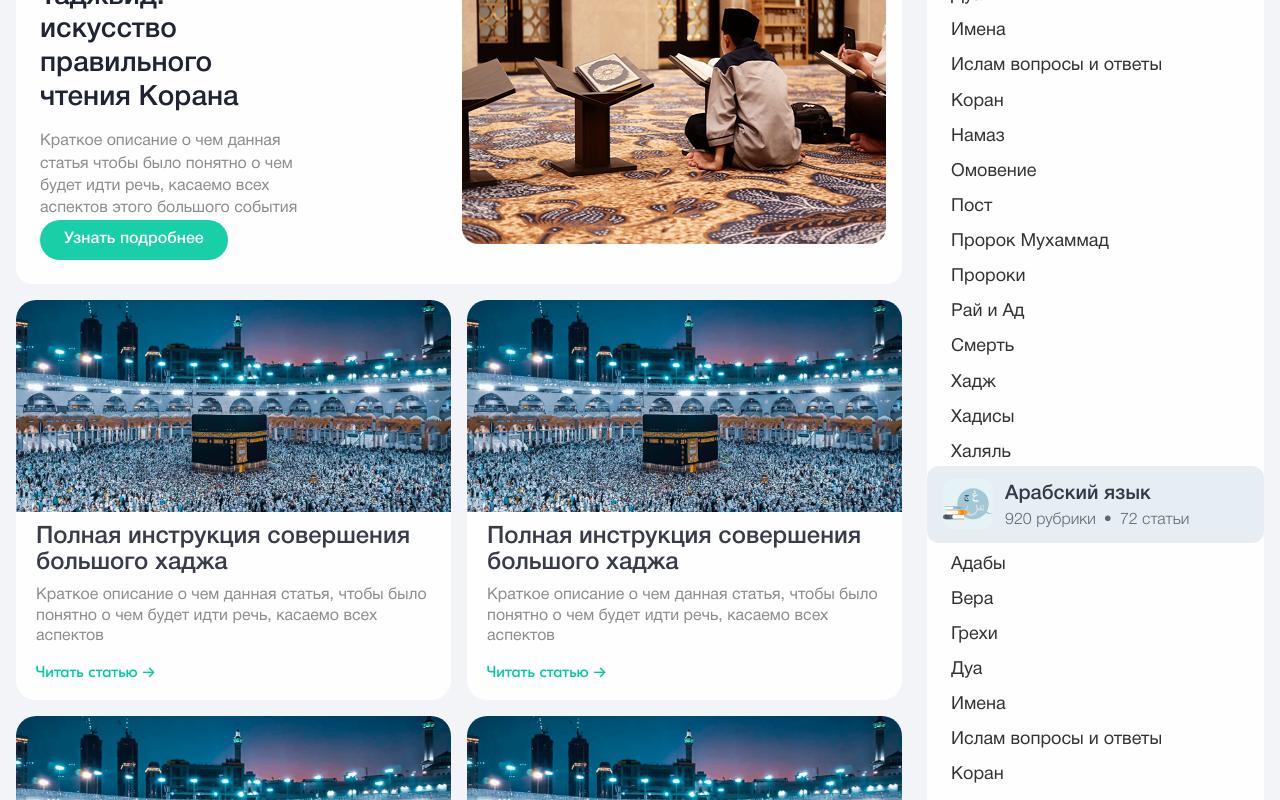
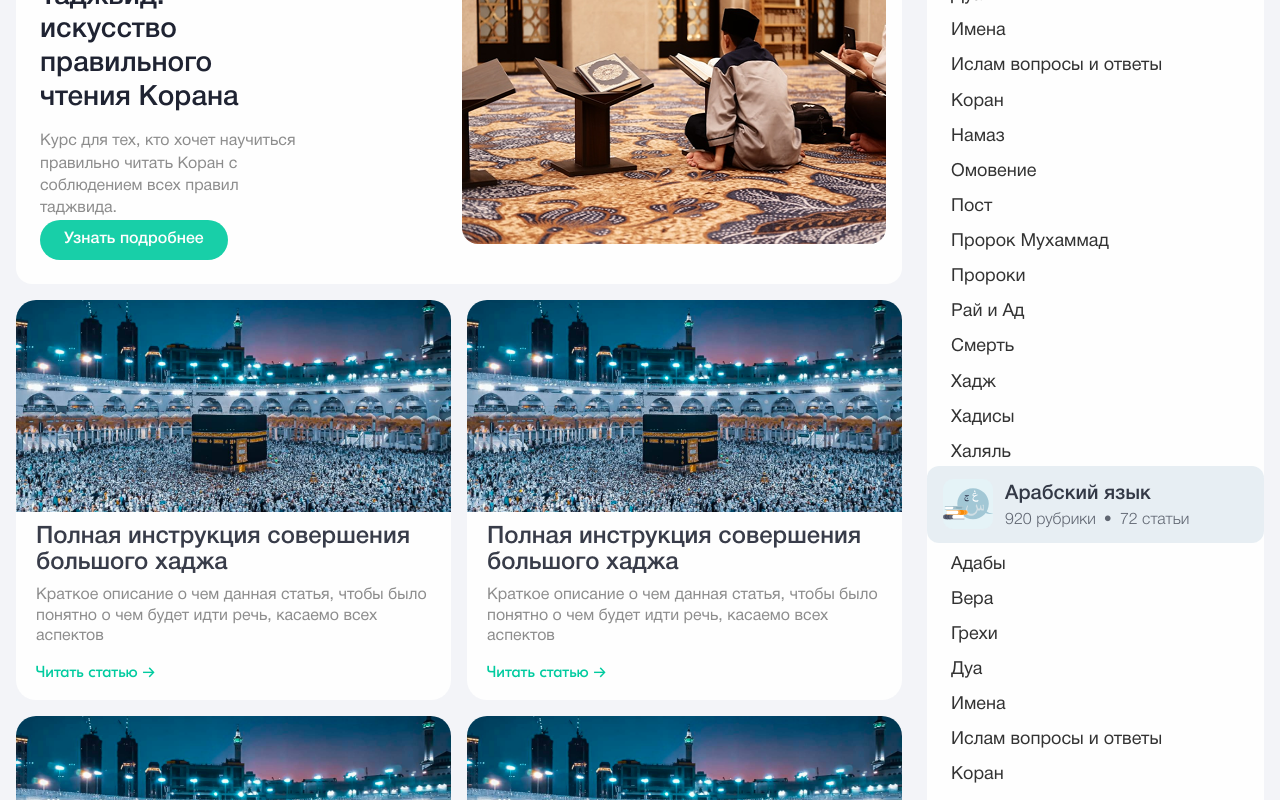
Before and after one commit to Nuruddin999/medina_landing, a Next.js app: page / in a window 1280 px wide. Shown: the part 1880-2680 px from the top of the page. Built offline with nearby package versions, Linux system fonts and the light colour scheme.

Commit message:
change title

```diff
--- a/src/app/page.tsx
+++ b/src/app/page.tsx
@@ -24,7 +24,7 @@ export default function Home() {
                                    text={'Краткое описание о чем данная статья чтобы было понятно о чем будет идти речь, касаемо всех аспектов этого большого события'}/>
                     {itemsTest.map((item, index) => index === 6 || (((index - 6) % 7) === 0) ? <div>
                         <GridBanner title={'Таджвид: искусство правильного чтения Корана'}
-                                    text={'Краткое описание о чем данная статья чтобы было понятно о чем будет идти речь, касаемо всех аспектов этого большого события'}
+                                    text={'Курс для тех, кто хочет научиться правильно читать Коран с соблюдением всех правил таджвида.'}
                                     labelText={'Онлайн занятия'}
                                     imgUrl={'/Tajweed.png'}
                         />
```
